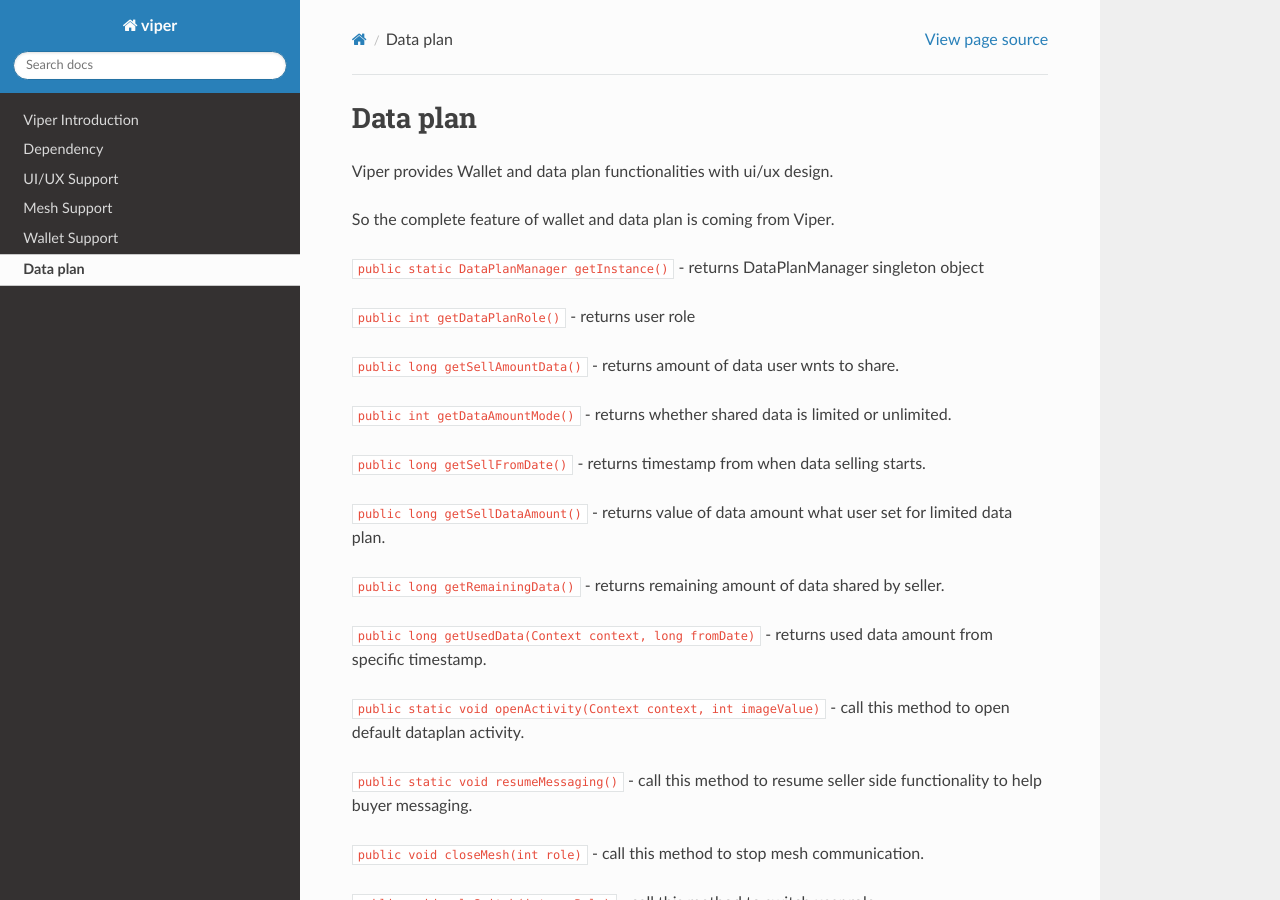
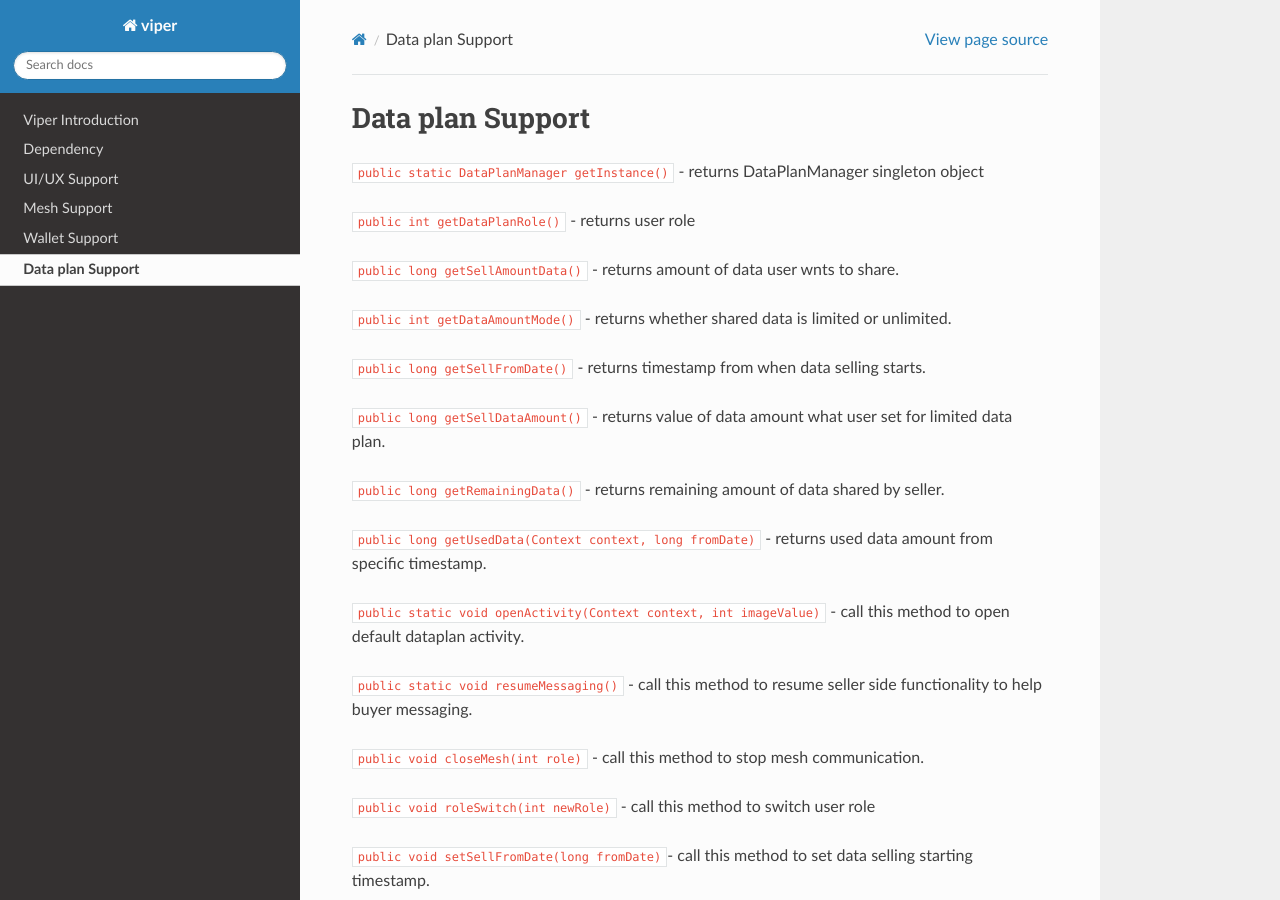
Before and after one commit to w3-engineers/viper, a Sphinx documentation site: the page built from docs/source/viper_data_plan_support.rst, in a window 1280 px wide and 900 px high. Built offline with Sphinx 7.4.7 and the Read the Docs theme 2.0.0, drawn with Linux system fonts in a browser that asks for light colours.

Commit message:
docs(sphinx tool): wallet support doc updated

```diff
--- a/docs/source/viper_data_plan_support.rst
+++ b/docs/source/viper_data_plan_support.rst
@@ -1,13 +1,8 @@
 .. _viper_data_plan_support:
 
 
-Data plan
----------
-
-Viper provides Wallet and data plan functionalities with ui/ux design.
-
-So the complete feature of wallet and data plan is coming from Viper.
-
+Data plan Support
+-----------------
 
 ``public static DataPlanManager getInstance()`` - returns DataPlanManager singleton object
 
--- a/docs/source/viper_wallet_support.rst
+++ b/docs/source/viper_wallet_support.rst
@@ -3,11 +3,6 @@
 
 Wallet Support
 --------------
-
-Viper provides Wallet and data plan functionalities with ui/ux design.
-
-So the complete feature of wallet and data plan is coming from Viper.
-
 
 ``public static WalletManager getInstance()`` - returns the WalletManager singleton object.
 
```
